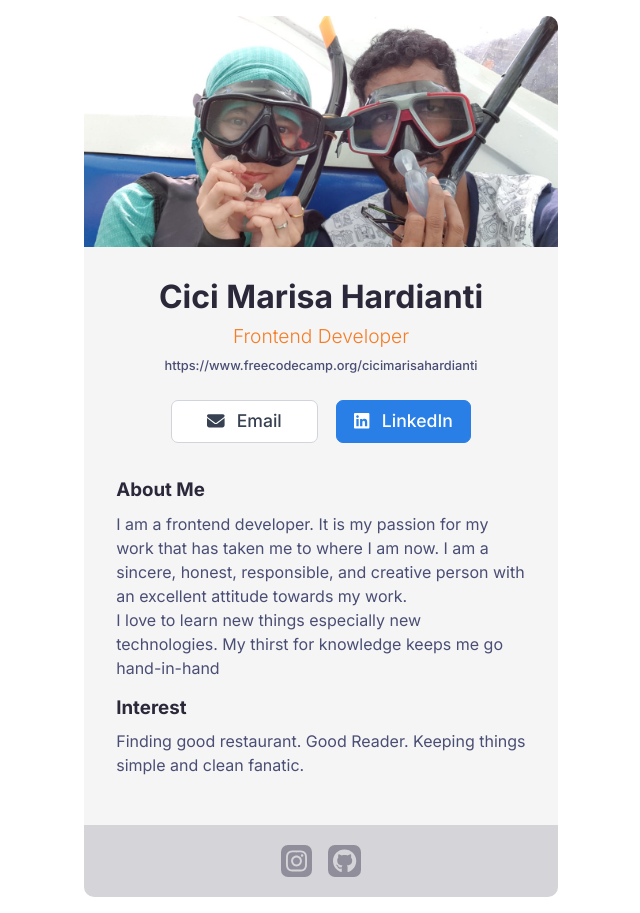
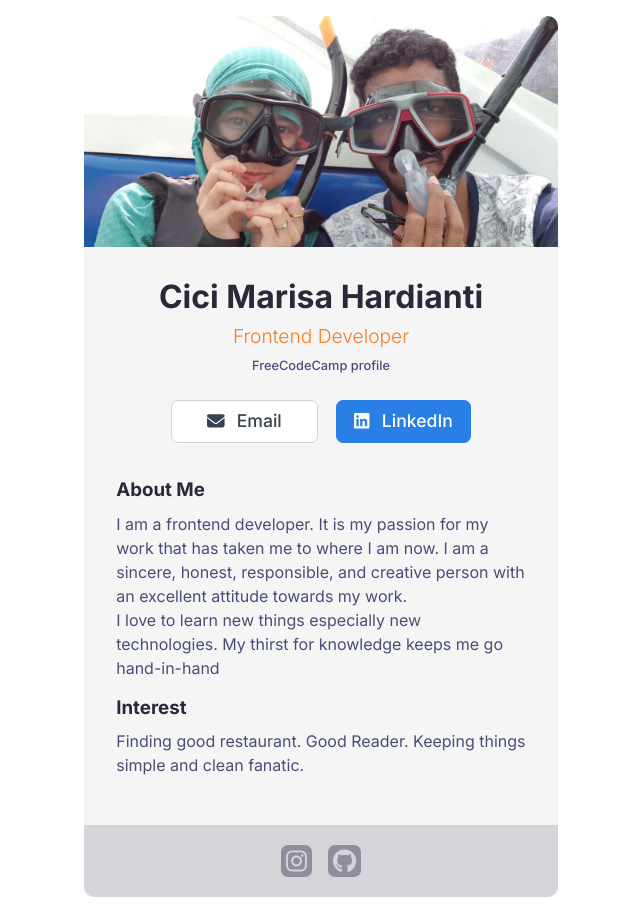
Before and after one commit to cicimarisa/businessCard, a React (Vite) app: page / in a window 1280 px wide. Shown: the whole page, without its empty margins (319-959 px from the left). Built offline with nearby package versions, Linux system fonts and the light colour scheme.

Commit message:
Update url
Update url

```diff
--- a/src/components/Main.jsx
+++ b/src/components/Main.jsx
@@ -18,7 +18,7 @@ export default function Main() {
                 <div className="profile">
                     <h1 className="profile--name">Cici Marisa Hardianti</h1>
                     <h2 className="profile--title">Frontend Developer</h2>
-                    <p className="profile--url"><a target="_blank" href="https://www.freecodecamp.org/cicimarisahardianti" className="small">https://www.freecodecamp.org/cicimarisahardianti</a></p>
+                    <p className="profile--url"><a target="_blank" href="https://www.freecodecamp.org/cicimarisahardianti" className="small">FreeCodeCamp profile</a></p>
                 </div>
 
                 <div className="actions">
```
